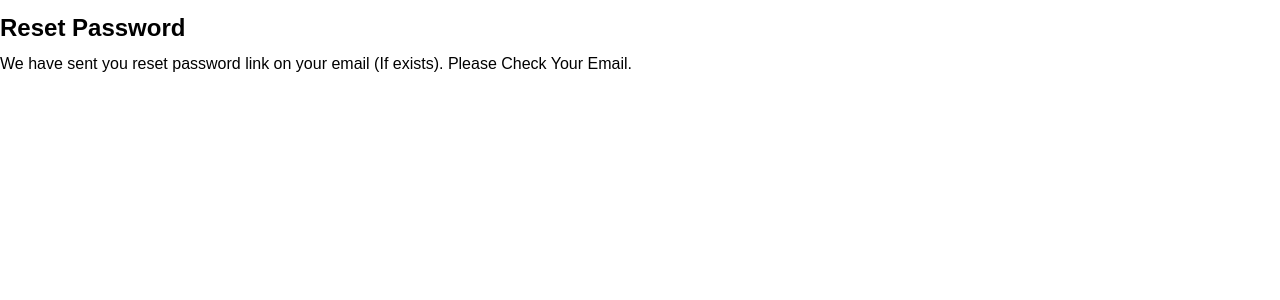
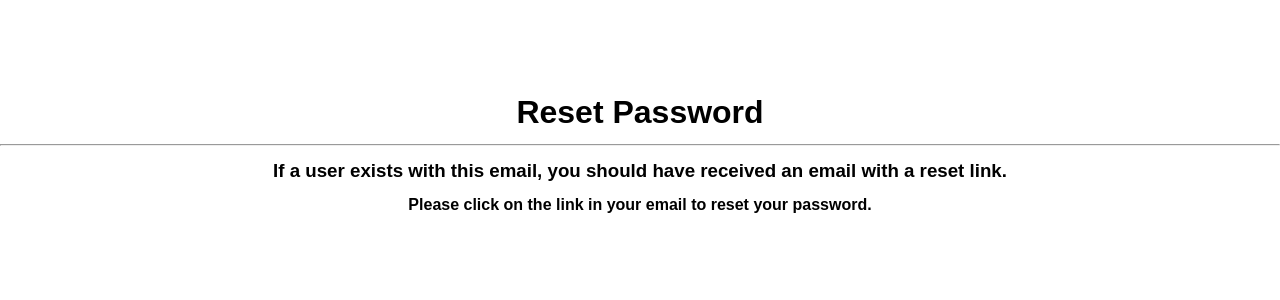
Before and after one commit to amit-k-yadav/photohire-django, a Django app: page /password-reset/done/ in a window 1280 px wide. Shown: the part 80-380 px from the top of the page. Run offline with Django 3.2, Linux system fonts and the light colour scheme.

Commit message:
ADD - Styles to make it look better

```diff
--- a/photohireapp/templates/registrations/password_reset_done.html
+++ b/photohireapp/templates/registrations/password_reset_done.html
@@ -9,10 +9,14 @@
 
 {% block content %}
 
-
-<br>
-<h2>Reset Password</h2>
-<br>
-<p>We have sent you reset password link on your email (If exists). Please Check Your Email.</p>
+<div class="mainDiv" style="text-align: center;">
+  <br><br><br><br><br><br>
+  <u><h1>Reset Password</h2></u> <br>
+  <hr>
+  <br>
+  <h3>If a user exists with this email, you should have received an email with a reset link.</h3>
+  <br>
+  <h4>Please click on the link in your email to reset your password.</h4>
+</div>
 
 {% endblock %}
```
